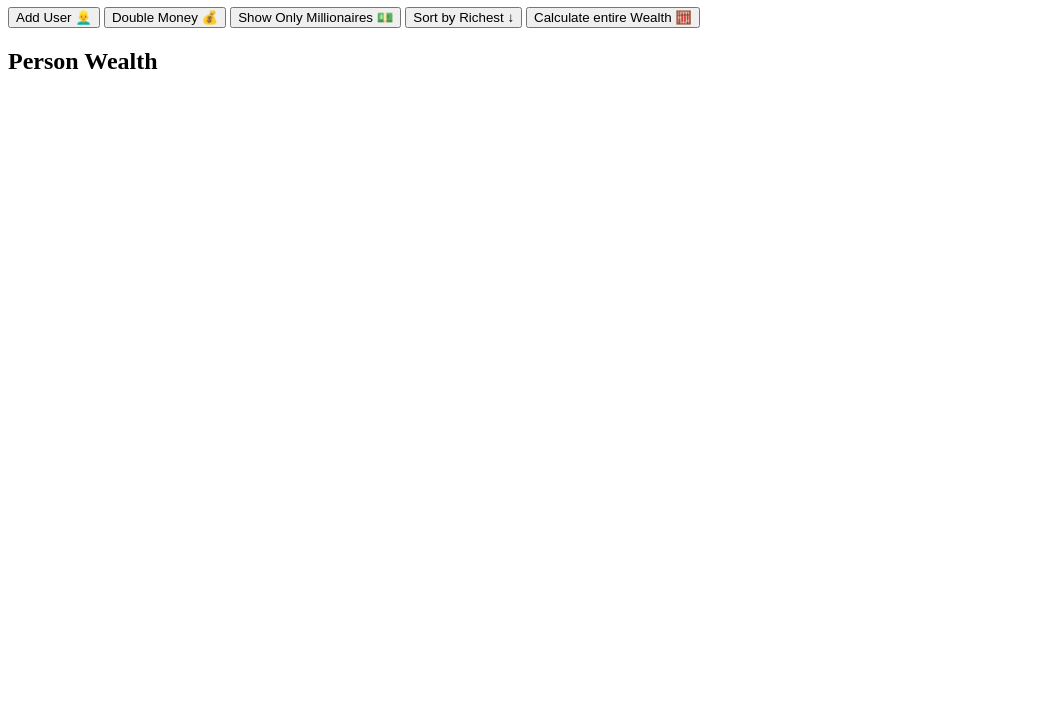
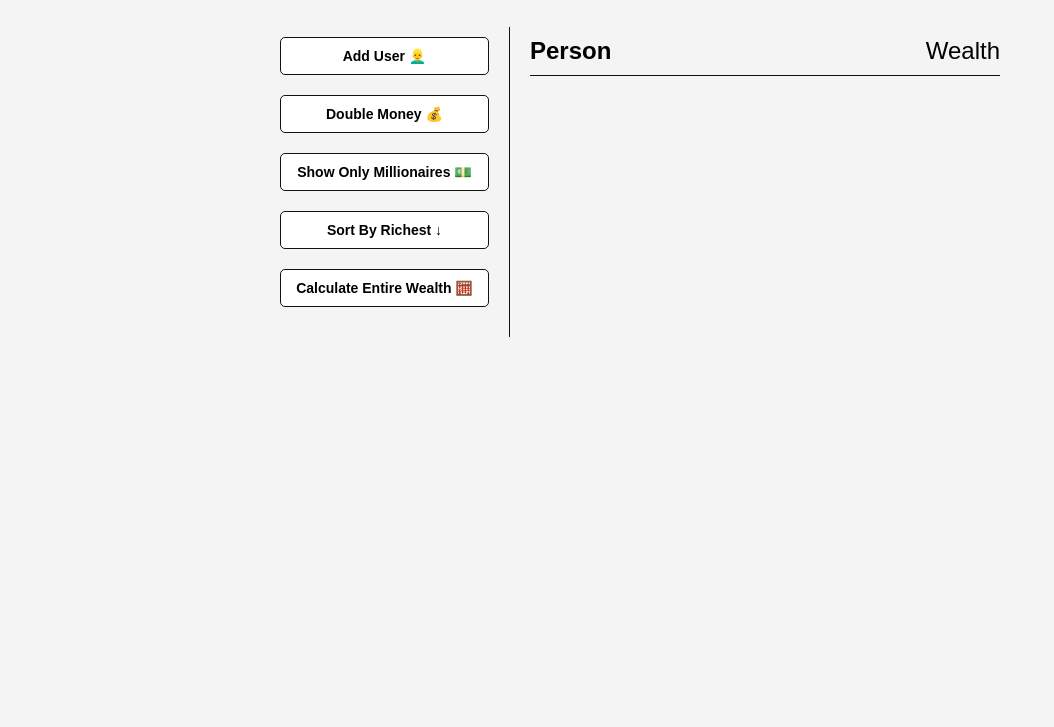
Before and after one commit to derek-johns/array-methods, a plain HTML site: page index.html in a window 1280 px wide. Shown: the part 73-800 px from the top of the page, without its empty margins (0-1054 px from the left). Drawn offline with Linux system fonts and the light colour scheme.

Commit message:
Updated index.html, style.css

```diff
--- a/index.html
+++ b/index.html
@@ -14,8 +14,8 @@
         <button id="add-user">Add User 👱‍♂️</button>
         <button id="double">Double Money 💰</button>
         <button id="show-millionaires">Show Only Millionaires 💵</button>
-        <button id="sort">Sort by Richest ↓</button>
-        <button id="calculate-wealth">Calculate entire Wealth 🧮</button>
+        <button id="sort">Sort By Richest ↓</button>
+        <button id="calculate-wealth">Calculate Entire Wealth 🧮</button>
       </aside>
 
       <main id="main">
--- a/style.css
+++ b/style.css
@@ -0,0 +1,71 @@
+* {
+  box-sizing: border-box;
+}
+
+body {
+  background: #f4f4f4;
+  font-family: Arial, Helvetica, sans-serif;
+  display: flex;
+  align-items: center;
+  flex-direction: column;
+  min-height: 100vh;
+  margin: 0;
+}
+
+.container {
+  display: flex;
+  padding: 20px;
+  margin: 0 auto;
+  max-width: 100%;
+  width: 800px;
+}
+
+aside {
+  padding: 10px 20px;
+  width: 250px;
+  border-right: 1px solid #111;
+}
+
+button {
+  cursor: pointer;
+  background-color: #fff;
+  border: 1px solid #111;
+  border-radius: 5px;
+  display: block;
+  width: 100%;
+  padding: 10px;
+  margin-bottom: 20px;
+  font-weight: bold;
+  font-size: 14px;
+}
+
+main {
+  flex: 1;
+  padding: 10px 20px;
+}
+
+h2 {
+  border-bottom: 1px solid #111;
+  padding-bottom: 10px;
+  display: flex;
+  justify-content: space-between;
+  font-weight: 300;
+  margin: 0 0 20px;
+}
+
+h3 {
+  background-color: #fff;
+  border-bottom: 1px solid #111;
+  padding-bottom: 10px;
+  display: flex;
+  justify-content: space-between;
+  font-weight: 300;
+  margin: 20px 0 0;
+}
+
+.person {
+  display: flex;
+  justify-content: space-between;
+  font-size: 20px;
+  margin-bottom: 10px;
+}
```
